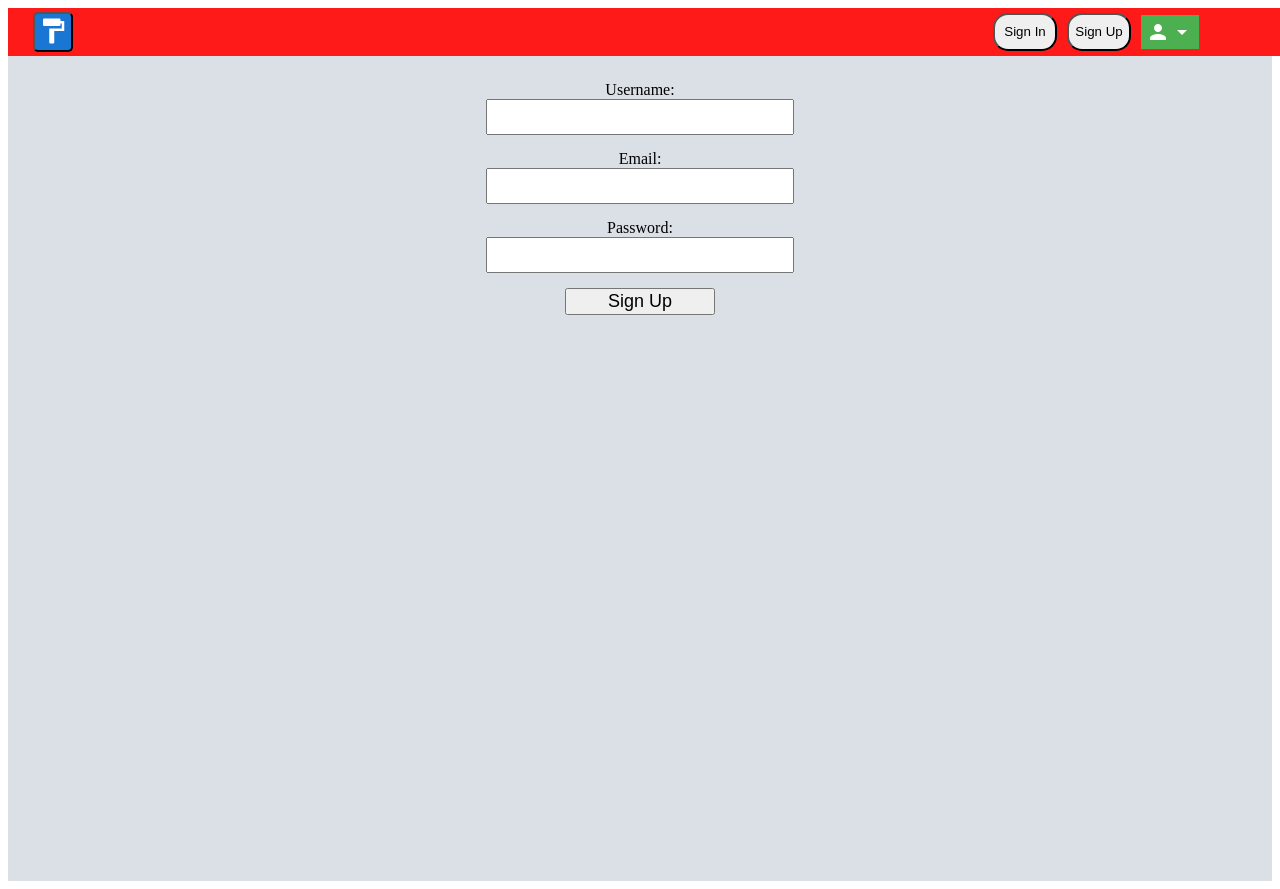
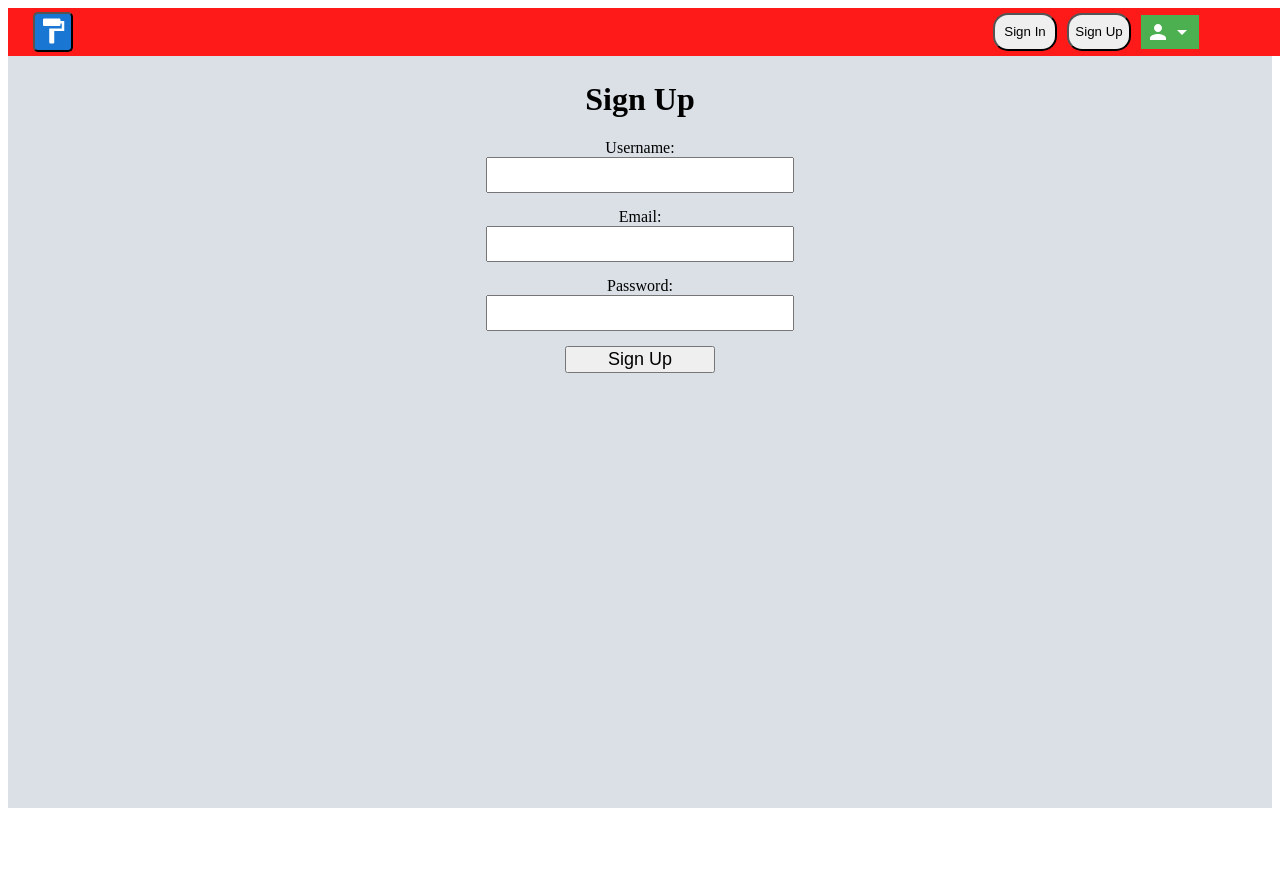
Before and after one commit to Brianidle/frontend-foro-fromZero, a React app: page /signin in a window 1280 px wide. Both pictures are taken after a click on the button "Sign Up". After the commit the page ends 816 px from the top, so only its background shows below. Built offline with nearby package versions, Linux system fonts and the light colour scheme; the HTML template or start-up script is replaced by a standard one.

Commit message:
Unused css properties deleted. New Layout for the pages 'newpost' and 'editpost'. New h1 elements, to show the page title, for all the pages but the 'post' page.

```diff
--- a/src/pages/editpost.js
+++ b/src/pages/editpost.js
@@ -1,11 +1,24 @@
-import React from "react";
+import React, { useEffect } from "react";
 
 import { EDIT_POST } from "../gql/mutation";
 import { useMutation } from "@apollo/client";
 
 import PostFormContainer from "../components/PostFormContainer";
+import styled from "styled-components";
+
+const Layout = styled.div`
+  text-align: center;
+  margin-top: 25px;
+`;
+
+const pageTitle = "Edit Post";
 
 const EditPost = (props) => {
+
+  useEffect(() => {
+    document.title = pageTitle;
+  });
+
   let postString = sessionStorage.getItem("post");
   let post = JSON.parse(postString);
 
@@ -20,6 +33,8 @@
   });
 
   return (
+    <Layout>
+      <h1>{pageTitle}</h1>
       <PostFormContainer
         buttonText="Edit Post"
         requestTrigger={editPost}
@@ -27,6 +42,8 @@
         contentInputValue={post.content}
         urlImageInputValue={post.urlImage}
       />
+    </Layout>
+
   );
 };
 
--- a/src/pages/myposts.js
+++ b/src/pages/myposts.js
@@ -9,12 +9,13 @@
   display: flex;
   flex-direction: column;
   align-items: center;
-  margin-top: 25px;
 `;
+
+const pageTitle = "My Posts";
 
 const MyPosts = () => {
   useEffect(() => {
-    document.title = "My Posts Page";
+    document.title = pageTitle;
   });
 
   const { loading, data } = useQuery(GET_AUTHOR_POSTS);
@@ -23,6 +24,7 @@
 
   return (
     <Layout>
+      <h1>{pageTitle}</h1>
       <PostList posts={data.authorPosts} />
     </Layout>
   );
--- a/src/pages/newpost.js
+++ b/src/pages/newpost.js
@@ -2,24 +2,36 @@
 
 import { useMutation } from "@apollo/client";
 import { NEW_POST } from "../gql/mutation";
-import {GET_POSTS} from "../gql//query";
+import { GET_POSTS } from "../gql//query";
 
 import PostFromContainer from "../components/PostFormContainer";
+import styled from "styled-components";
+
+const Layout = styled.div`
+  text-align: center;
+  margin-top: 25px;
+`;
+
+const pageTitle = "New Post";
 
 const NewPost = (props) => {
+
+  useEffect(() => {
+    document.title = pageTitle;
+  });
+
   const [newPost] = useMutation(NEW_POST, {
-    refetchQueries:[{query:GET_POSTS}],
+    refetchQueries: [{ query: GET_POSTS }],
     onCompleted: () => {
       props.history.push("/");
     },
   });
 
-  useEffect(() => {
-    document.title = "New Post";
-  });
-
   return (
-    <PostFromContainer buttonText="Create Post" requestTrigger={newPost} />
+    <Layout>
+      <h1>{pageTitle}</h1>
+      <PostFromContainer buttonText="Create Post" requestTrigger={newPost} />
+    </Layout>
   );
 };
 
--- a/src/pages/post.js
+++ b/src/pages/post.js
@@ -1,4 +1,4 @@
-import React from "react";
+import React, { useEffect } from "react";
 import styled from "styled-components";
 import PostViewContainer from "../components/PostViewContainer";
 
@@ -11,7 +11,6 @@
   padding-left: 25px;
   display: flex;
   justify-content: center;
-  height: 100vh;
 `;
 
 const PostContainer = styled.main`
@@ -34,7 +33,14 @@
   background-color: white;
 `;
 
+const pageTitle = "Post";
+
 const Post = (props) => {
+
+  useEffect(() => {
+    document.title = pageTitle;
+  });
+
   let idPost = props.match.params.id;
 
   const { data, loading } = useQuery(GET_POST, { variables: { idPost } });
--- a/src/pages/signIn.js
+++ b/src/pages/signIn.js
@@ -8,13 +8,18 @@
 import { BACKEND_API_URI } from "../constantVariables";
 
 const Layout = styled.div`
-  height: 100vh;
   text-align: center;
   margin-top: 25px;
 `;
 
+const pageTitle = "Sign In";
+
 const SignIn = (props) => {
   const [errorMessage, setErrorMessage] = useState("");
+
+  useEffect(() => {
+    document.title = pageTitle;
+  });
 
   const signIn = ({
     variables: {
@@ -48,12 +53,9 @@
       });
   }
 
-  useEffect(() => {
-    document.title = "SignIn Page";
-  });
-
   return (
     <Layout>
+      <h1>{pageTitle}</h1>
       <SignUpLoginFormContainer buttonText="Sign In" requestTrigger={signIn} />
       {errorMessage && (
         <div>
--- a/src/pages/signUp.js
+++ b/src/pages/signUp.js
@@ -1,20 +1,21 @@
 import React, { useEffect } from "react";
 import styled from "styled-components";
-import {connect} from 'react-redux';
+import { connect } from 'react-redux';
 
 import SignUpLoginFormContainer from "../components/SignUpLoginFormContainer";
 import { useMutation } from "@apollo/client";
 import { SIGN_UP } from "../gql/mutation";
 
 const Layout = styled.div`
-  height: 100vh;
   text-align: center;
   margin-top: 25px;
 `;
 
+const pageTitle = "Sign Up";
+
 const SignUp = (props) => {
   useEffect(() => {
-    document.title = "SignUp Page";
+    document.title = "Sign Up";
   });
 
   const [signUp] = useMutation(SIGN_UP, {
@@ -25,6 +26,7 @@
 
   return (
     <Layout>
+      <h1>{pageTitle}</h1>
       <SignUpLoginFormContainer
         buttonText="Sign Up"
         formType="signup"
```
Also changed, not shown: src/pages/auth.js (deleted, +0 -29 lines). Lines whose indentation alone changed are shown as unchanged.
